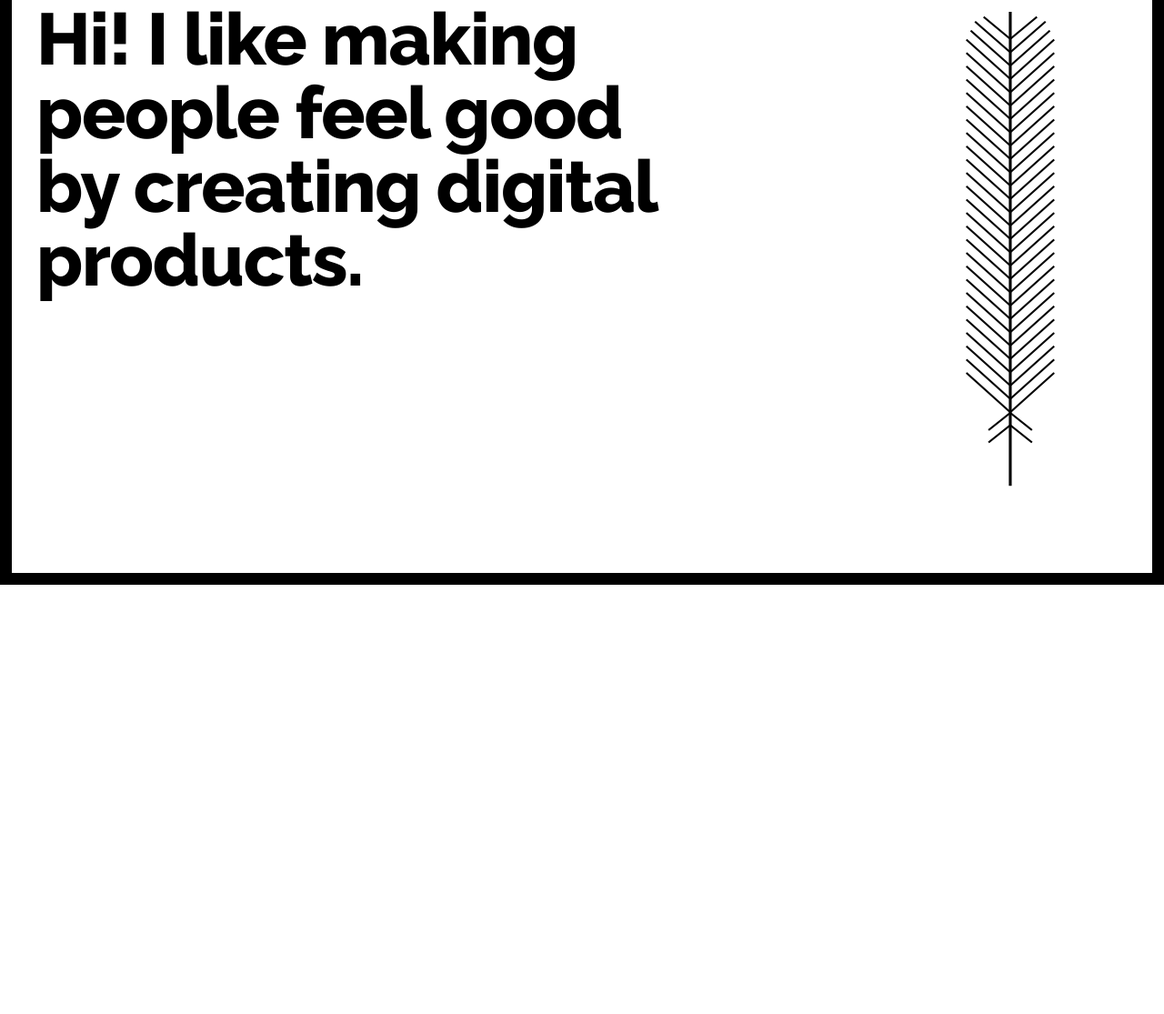
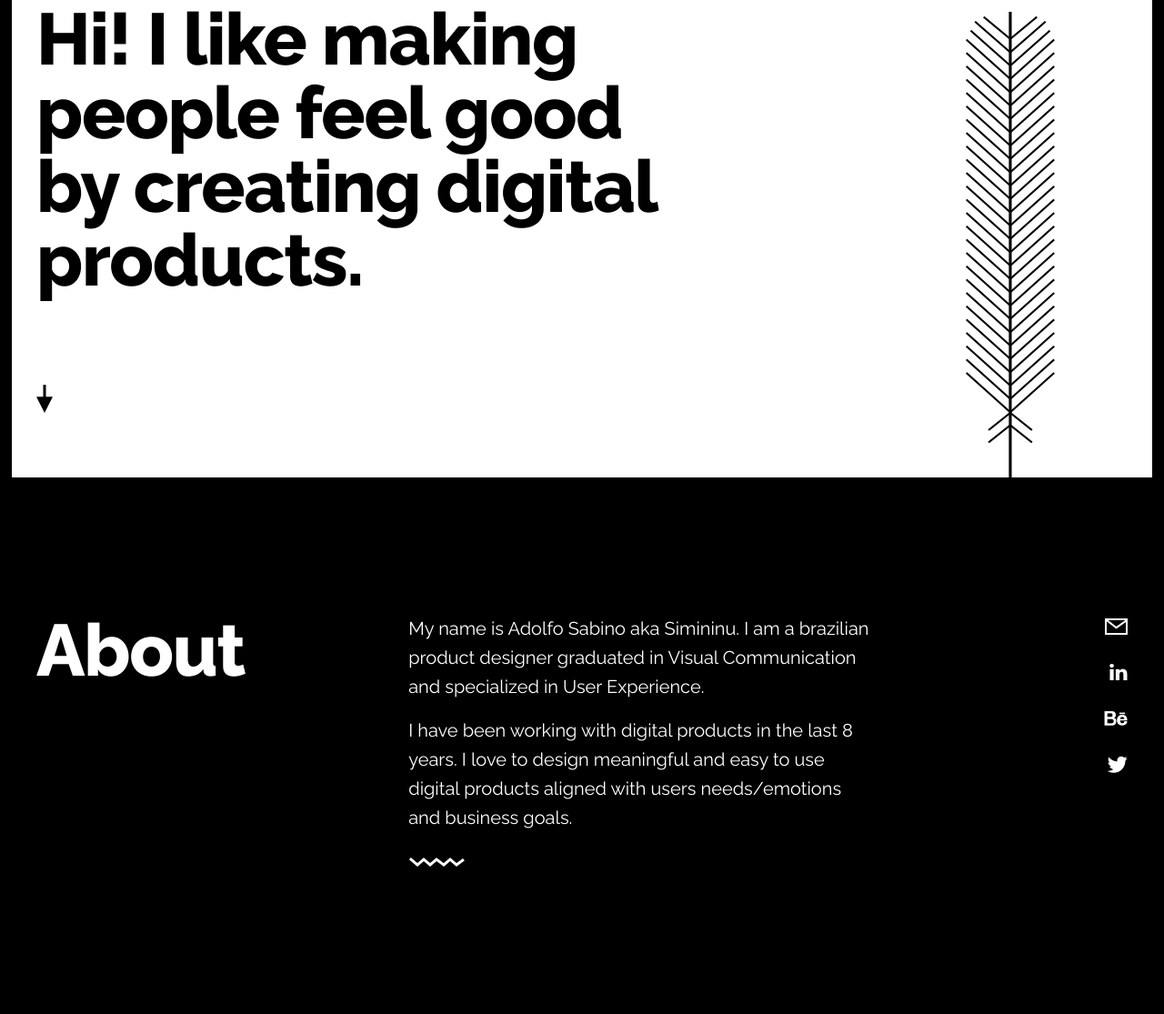
Before and after one commit to simininu/adolfosabino.github.io, a plain HTML site: page index.html in a window 1280 px wide. Shown: the part 157-1272 px from the top of the page at 91% size. Before the commit the page ends 800 px from the top, so only its background shows below. Drawn offline with Linux system fonts and the light colour scheme.

Commit message:
creating about me on home

```diff
--- a/css/app.css
+++ b/css/app.css
@@ -57,9 +57,10 @@ header {
 
 }
 
-header .h-container {
+.container {
   max-width: 1280px;
   margin: 0 auto;
+  position: relative;
 }
 
 .logo {
@@ -100,12 +101,6 @@ nav li a:hover {
 main {
   width: 100%;
   padding: 160px 40px 0 40px;
-
-}
-main .m-container {
-  max-width: 1280px;
-  margin: 0 auto;
-  position: relative;
 }
 
 .headline {
@@ -125,3 +120,57 @@ main .m-container {
   right: 80px;
   top: 10px;
 }
+.arrow {
+  position: absolute;
+  left: 0;
+  top: 420px;
+  animation-name: arrow-move;
+  animation-duration: 1s;
+  animation-timing-function:ease-out;
+  -webkit-animation-delay: 5s; /* Safari 4.0 - 8.0 */
+  animation-delay: 5s;
+}
+@keyframes arrow-move {
+    0%   {top: 420px;}
+    25%  {top: 400px;}
+    50%  {top: 430px;}
+    75%  {top: 400px;}
+    100% {top: 420px;}
+}
+
+
+.about-bg {
+  clear: both;
+  width: 100%;
+  background-color: #000;
+  padding: 150px 40px;
+  height: 590px;
+}
+
+.headline-txts {
+  font-size: 80px;
+  font-weight: 800;
+  line-height: 81px;
+  letter-spacing: -1.3px;
+  color: #FFF;
+  float: left;
+  position: relative;
+}
+.about-txt {
+  color: #fff;
+  width: 510px;
+  font-size: 20px;
+  font-weight: 400;
+  line-height: 31px;
+  position: relative;
+  float: left;
+  left: 15%;
+}
+.social-media {
+  position: relative;
+  float: right;
+}
+.social-media li {
+  padding-bottom: 25px;
+  text-align: right;
+}
--- a/index.html
+++ b/index.html
@@ -6,7 +6,7 @@
     <meta http-equiv="x-ua-compatible" content="ie=edge">
     <meta name="viewport" content="width=device-width, initial-scale=1.0">
     <title>Simininu - Digital Product Designer</title>
-    <link href="https://fonts.googleapis.com/css?family=Raleway:100,200,300,400,400i,500,600,700,800,900" rel="stylesheet">
+    <link href="https://fonts.googleapis.com/css?family=Raleway:100,200,300,400,400i,500,600,700,800" rel="stylesheet">
     <link rel="shortcut icon" href="./images/favicon.ico" />
     <link rel="stylesheet" href="css/foundation.css">
     <link rel="stylesheet" href="css/app.css">
@@ -22,7 +22,7 @@
   <!-- End border -->
 
   <header>
-    	<div class="h-container">
+  	<div class="container">
     	<a href="index.html" class="logo">simininu</a>
     	<nav>
     		<ul>
@@ -35,16 +35,34 @@
   </header>
 
   <main>
-    	<div class="m-container">
+  	<div class="container">
   		<div class="headline">
   			Hi! I like making people feel good by creating digital products.
   		</div>
-    		<div class="feather">
-          		<img src="images/feather.png" alt="Feather">
+
+        	<img src="./images/arrow.png" alt="Arrow" class="arrow">
+        	<img src="./images/feather.png" alt="Feather" class="feather">
+  	</div>
+  </main>
+
+  <div class="about-bg">
+		<div class="container">
+			<div class="headline-txts">About</div>
+			<div class="about-txt">
+		  	<p>My name is Adolfo Sabino aka Simininu. I am a brazilian product designer graduated in Visual Communication and specialized in User Experience.</p>
+		    <p>I have been working with digital products in the last 8 years. I love to design meaningful and easy to use digital products aligned with users needs/emotions and business goals.</p>
+		    <img src="images/line.png" alt="">
+      </div>
+      <div class="social-media">
+      	<ul>
+          <li><a href="#"><img src="images/email.png" alt="Email"></a></li>
+          <li><a href="#"><img src="images/in.png" alt="Linkedin"></a></li>
+          <li><a href="#"><img src="images/behance.png" alt="Behance"></a></li>
+          <li><a href="#"><img src="images/twitter.png" alt="Twitter"></a></li>
+        </ul>
       </div>
 		</div>
-
-    </main>
+	</div>
 
 
 
```
Lines whose indentation alone changed are shown as unchanged.
